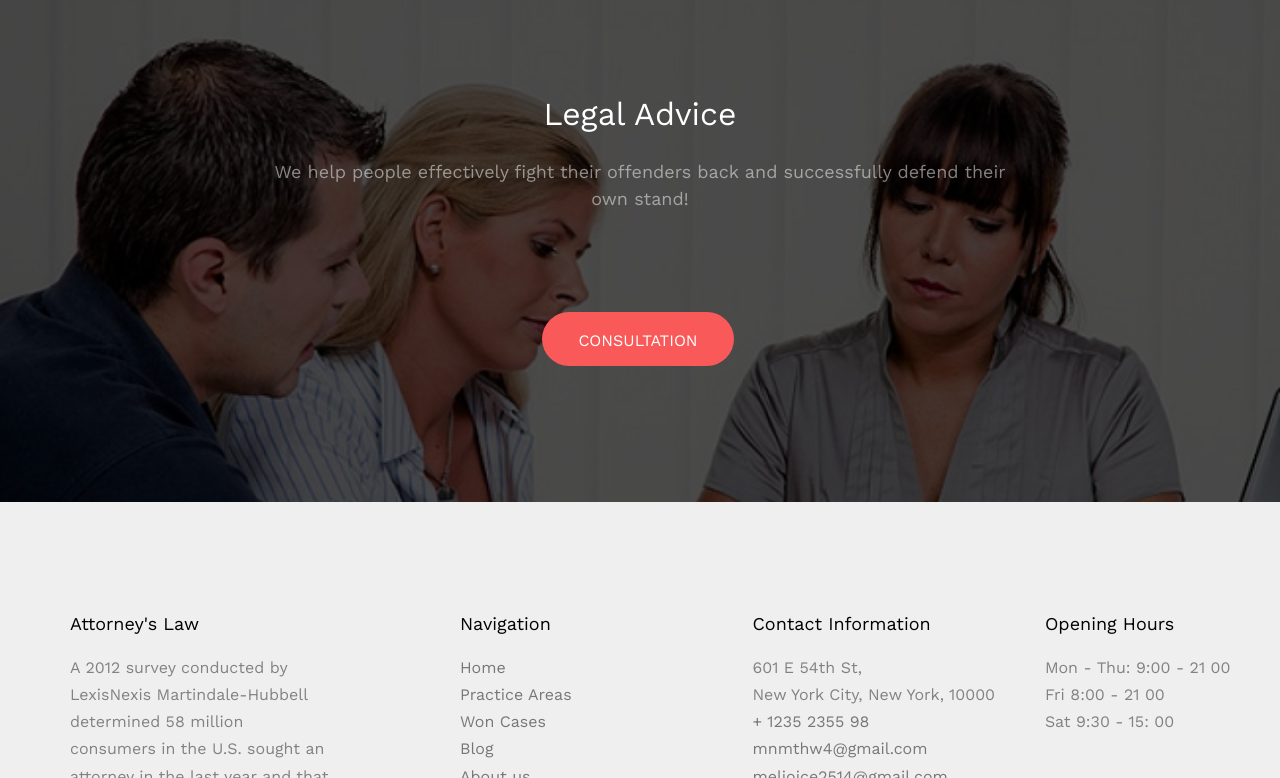
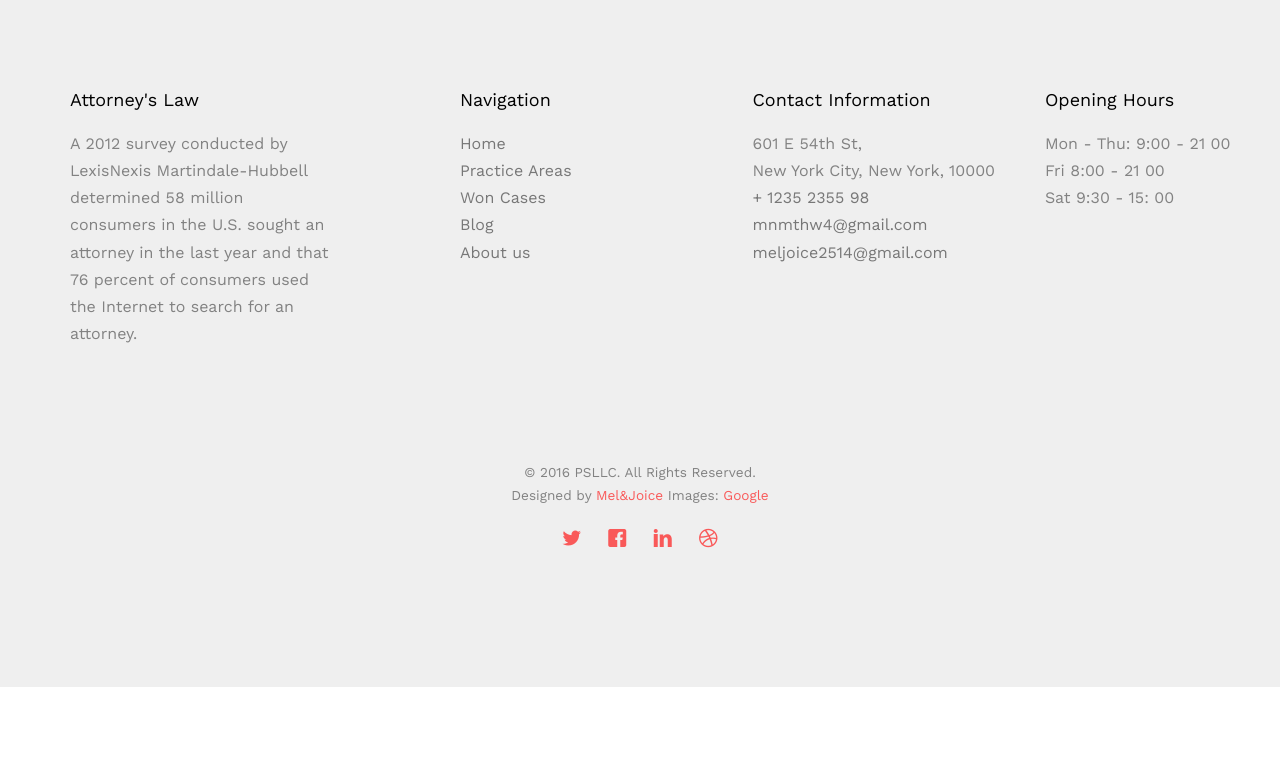
Before and after one commit to melmathew/melmathew.github.io, a plain HTML site: page contact.html in a window 1280 px wide. Shown: the part 2254-3032 px from the top of the page. After the commit the page ends 2941 px from the top, so only its background shows below. Drawn offline with nearby package versions, Linux system fonts and the light colour scheme; some packages are replaced by stand-ins of ours; no server answers; files whose address does not match are found by name.

Commit message:
Update contact.html

```diff
--- a/contact.html
+++ b/contact.html
@@ -9,19 +9,6 @@
 	<meta name="keywords" content="free website templates, free html5, free template, free bootstrap, free website template, html5, css3, mobile first, responsive" />
 	<meta name="author" content="FreeHTML5.co" />
 
-	<!--
-	//////////////////////////////////////////////////////
-
-	FREE HTML5 TEMPLATE
-	DESIGNED & DEVELOPED by FreeHTML5.co
-
-	Website: 		http://freehtml5.co/
-	Email: 			info@freehtml5.co
-	Twitter: 		http://twitter.com/fh5co
-	Facebook: 		https://www.facebook.com/fh5co
-
-	//////////////////////////////////////////////////////
-	 -->
 
   	<!-- Facebook and Twitter integration -->
 	<meta property="og:title" content=""/>
@@ -176,22 +163,7 @@
 	<div id="map" class="fh5co-map"></div>
 
 
-	<div id="fh5co-started" style="background-image:url(images/LA.jpg);">
-		<div class="overlay"></div>
-		<div class="container">
-			<div class="row animate-box">
-				<div class="col-md-8 col-md-offset-2 text-center fh5co-heading">
-					<h2>Legal Advice</h2>
-					<p>We help people effectively fight their offenders back and successfully defend their own stand!</p>
-				</div>
-			</div>
-			<div class="row animate-box">
-				<div class="col-md-8 col-md-offset-2 text-center">
-					<p><a href="#" class="btn btn-default btn-lg">Consultation</a></p>
-				</div>
-			</div>
-		</div>
-	</div>
+
 
 	<footer id="fh5co-footer" role="contentinfo">
 		<div class="container">
```
